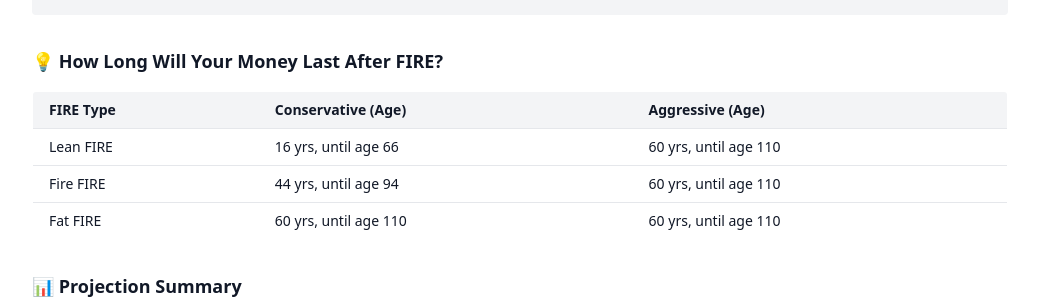
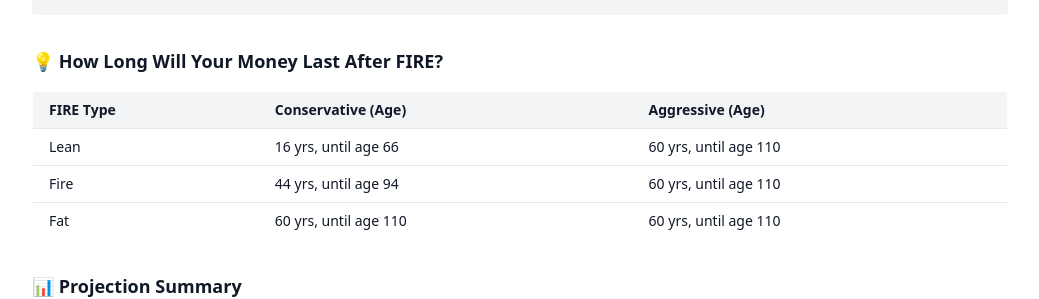
Before and after one commit to TheBeggarBowl/fire-tracker, a React (Vite) app: page / in a window 1280 px wide. Shown: the part 1583-1882 px from the top of the page, without its empty margins (120-1159 px from the left). Built offline with nearby package versions, Linux system fonts and the light colour scheme.

Commit message:
Update App.jsx

```diff
--- a/src/App.jsx
+++ b/src/App.jsx
@@ -675,7 +675,7 @@ setDrawdownResults(drawdowns);
       <tbody>
         {["lean", "fire", "fat"].map(type => (
           <tr key={type} className="border-t dark:border-gray-600">
-            <td className="px-4 py-2 capitalize">{type} FIRE</td>
+            <td className="px-4 py-2 capitalize">{type}</td>
             <td className="px-4 py-2">
               {drawdownResults.conservative[type].yearsLasted} yrs, until age {drawdownResults.conservative[type].endAge}
             </td>
```
